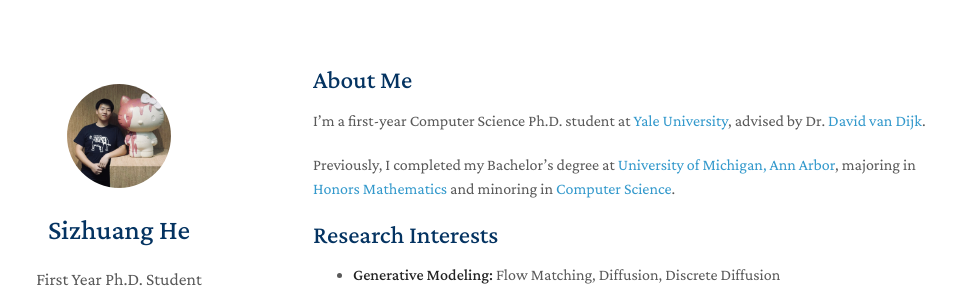
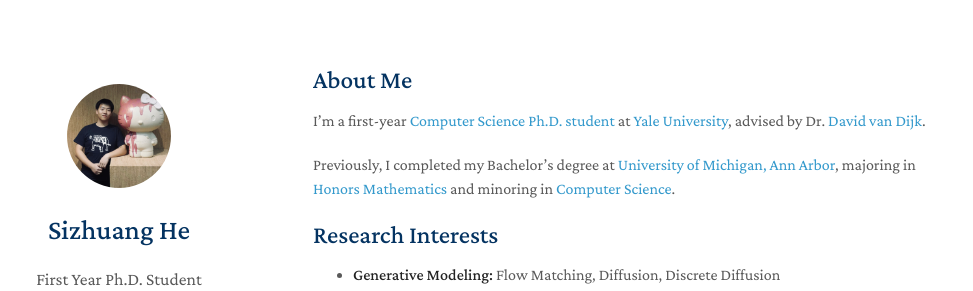
Before and after one commit to SizhuangHe/sizhuanghe.github.io, a Jekyll site: the page built from index.md, in a window 1280 px wide and 900 px high. Shown: the top 291 px of the window, without its empty margins (157-1130 px from the left). Built offline with Jekyll 4.4.1, drawn with Linux system fonts in a browser that asks for light colours; a style sheet for code colours, icons or effects is not loaded; our own code applies the rules of GitHub Pages for plain Markdown files; part of the change alters nothing that is shown.

```diff
--- a/index.md
+++ b/index.md
@@ -4,7 +4,7 @@ layout: homepage
 
 ## About Me
 
-I'm a first-year Computer Science Ph.D. student at [Yale University](https://www.yale.edu/), advised by Dr. [David van Dijk](https://www.vandijklab.org/).
+I'm a first-year [Computer Science Ph.D. student](https://cpsc.yale.edu/people/sizhuang-he) at [Yale University](https://www.yale.edu/), advised by Dr. [David van Dijk](https://www.vandijklab.org/).
 
 Previously, I completed my Bachelor's degree at [University of Michigan, Ann Arbor](https://umich.edu/), majoring in [Honors Mathematics](https://lsa.umich.edu/math) and minoring in [Computer Science](https://cse.engin.umich.edu/).
 
```
